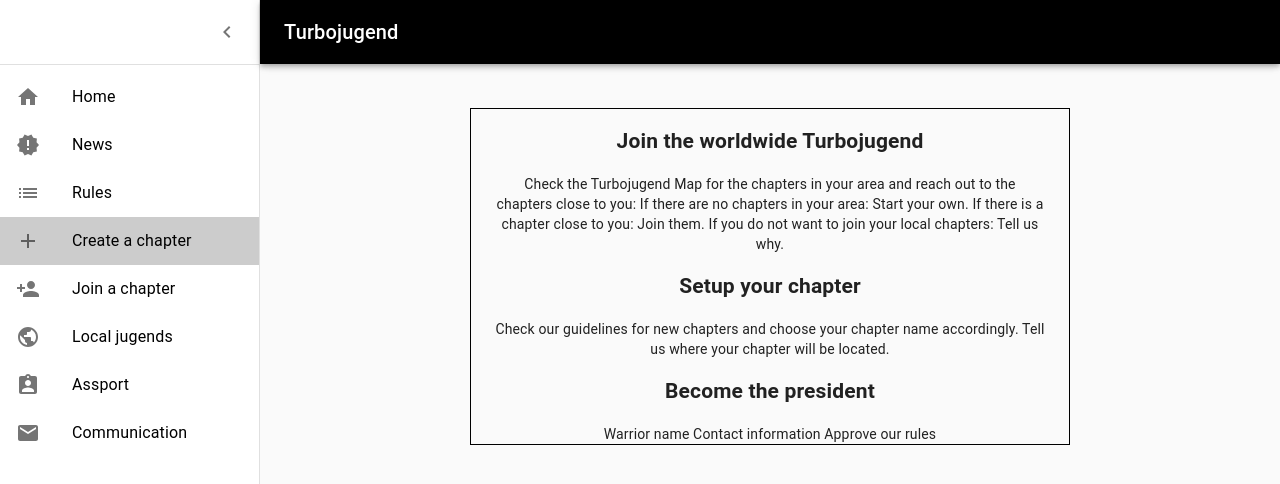
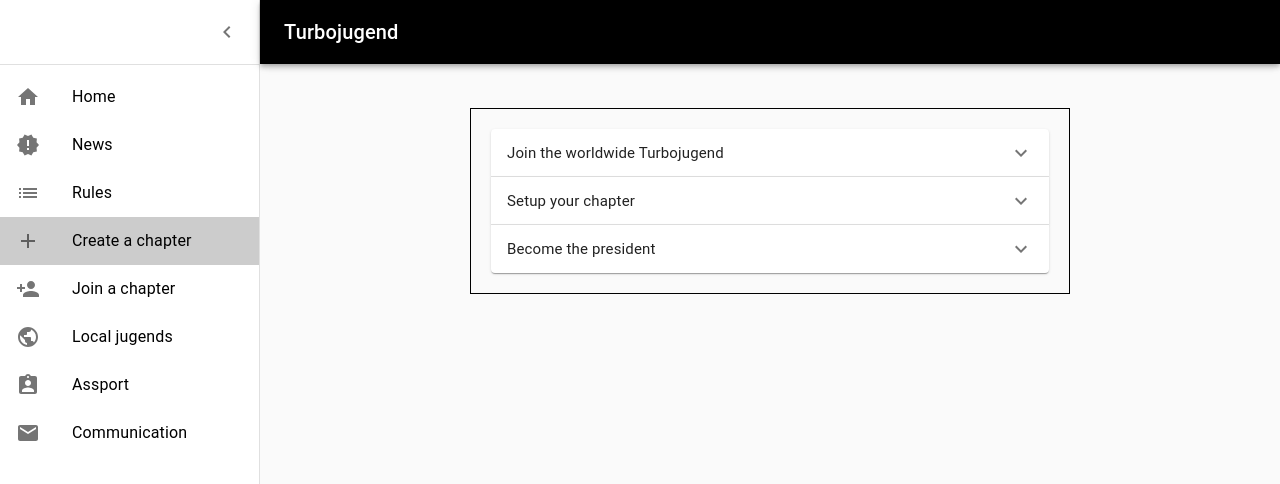
Before and after one commit to Turbojugend/public-page-web, a React (Create React App) app: page /create-a-chapter in a window 1280 px wide. Shown: the top 484 px of the page. Built offline with nearby package versions, Linux system fonts and the light colour scheme.

Commit message:
First version of create chapter

```diff
--- a/src/App.css
+++ b/src/App.css
@@ -1,7 +1,3 @@
-.App {
-  text-align: center;
-}
-
 .App-logo {
   height: 40vmin;
   pointer-events: none;
--- a/src/App.js
+++ b/src/App.js
@@ -34,6 +34,7 @@
 
 const MainContainer = styled(Container)`
     border: 1px solid #000;
+    padding: 20px;
 `;
 
 const useStyles = makeStyles(theme => ({
--- a/src/Components/Sections/CreateChapter/CreateChapter.js
+++ b/src/Components/Sections/CreateChapter/CreateChapter.js
@@ -1,20 +1,114 @@
 import React from "react";
+import {makeStyles} from '@material-ui/core/styles';
+import ExpansionPanel from '@material-ui/core/ExpansionPanel';
+import ExpansionPanelDetails from '@material-ui/core/ExpansionPanelDetails';
+import ExpansionPanelSummary from '@material-ui/core/ExpansionPanelSummary';
+import Typography from '@material-ui/core/Typography';
+import ExpandMoreIcon from '@material-ui/icons/ExpandMore';
+import styled from "@emotion/styled";
+import TextField from "@material-ui/core/TextField";
+import Checkbox from "@material-ui/core/Checkbox";
+import FormControlLabel from "@material-ui/core/FormControlLabel";
+import Button from "@material-ui/core/Button";
+import Grid from "@material-ui/core/Grid";
+
+const useStyles = makeStyles((theme) => ({
+    heading: {
+        fontSize: theme.typography.pxToRem(15),
+        flexShrink: 0,
+    },
+    secondaryHeading: {
+        fontSize: theme.typography.pxToRem(15),
+        color: theme.palette.text.secondary,
+    },
+}));
+
+const TextFieldStyled = styled(TextField)`
+    margin: 0 8px;
+`;
 
 export default function CreateChapter() {
+    const classes = useStyles();
+    const [expanded, setExpanded] = React.useState('');
+    const [state, setState] = React.useState({
+        checked: false,
+    });
+
+    const handleChange = (panel) => (event, isExpanded) => {
+        setExpanded(isExpanded ? panel : false);
+    };
+
+    const handleCheckChange = (event) => {
+        setState({ ...state, [event.target.name]: event.target.checked });
+    };
+
     return <div>
-        <h2>Join the worldwide Turbojugend</h2>
-        Check the Turbojugend Map for the chapters in your area and reach out to the chapters close to you:
-        If there are no chapters in your area: Start your own.
-        If there is a chapter close to you: Join them.
-        If you do not want to join your local chapters: Tell us why.
+        <ExpansionPanel expanded={expanded === 'panel1'} onChange={handleChange('panel1')}>
+            <ExpansionPanelSummary
+                expandIcon={<ExpandMoreIcon/>}
+                aria-controls="panel1bh-content"
+                id="panel1bh-header"
+            >
+                <Typography className={classes.heading}>Join the worldwide Turbojugend</Typography>
+            </ExpansionPanelSummary>
+            <ExpansionPanelDetails>
+                <Typography>
+                    Check the <a href="http://turbojugend.org/map/">Turbojugend Map</a> for the chapters in your area and reach out to the chapters close to you:
+                    <ul>
+                        <li>If there are no chapters in your area: Start your own.</li>
+                        <li>If there is a chapter close to you: Join them.</li>
+                        <li>If you do not want to join your local chapters: Tell us why.</li>
+                    </ul>
+                </Typography>
+            </ExpansionPanelDetails>
+        </ExpansionPanel>
 
-        <h2>Setup your chapter</h2>
-        Check our guidelines for new chapters and choose your chapter name accordingly.
-        Tell us where your chapter will be located.
+        <ExpansionPanel expanded={expanded === 'panel2'} onChange={handleChange('panel2')}>
+            <ExpansionPanelSummary
+                expandIcon={<ExpandMoreIcon/>}
+                aria-controls="panel2bh-content"
+                id="panel2bh-header"
+            >
+                <Typography className={classes.heading}>Setup your chapter</Typography>
+            </ExpansionPanelSummary>
+            <ExpansionPanelDetails>
+                <Typography>
+                    <ul>
+                        <li><a href="http://www.turbojugend.org/downloads/Turbojugend-Guidelines.pdf">Check our guidelines for new chapters</a> and choose your chapter name accordingly.</li>
+                        <li>Tell us where your chapter will be located.</li>
+                    </ul>
+                </Typography>
+            </ExpansionPanelDetails>
+        </ExpansionPanel>
 
-        <h2>Become the president</h2>
-        Warrior name
-        Contact information
-        Approve our rules
+        <ExpansionPanel expanded={expanded === 'panel3'} onChange={handleChange('panel3')}>
+            <ExpansionPanelSummary
+                expandIcon={<ExpandMoreIcon/>}
+                aria-controls="panel3bh-content"
+                id="panel3bh-header"
+            >
+                <Typography className={classes.heading}>Become the president</Typography>
+            </ExpansionPanelSummary>
+            <ExpansionPanelDetails>
+                <form noValidate autoComplete="off">
+                    <TextFieldStyled id="warrior-name" label="Warrior name" fullWidth required/>
+                    <TextFieldStyled id="email" label="Email" fullWidth required/>
+                    <FormControlLabel
+                        control={
+                            <Checkbox
+                                checked={state.checked}
+                                onChange={handleCheckChange}
+                                name="checkedB"
+                                color="primary"
+                            />
+                        }
+                        label="Approve our rules"
+                    />
+                    <Grid item xs={12}>
+                        <Button variant="contained" color="primary">Send</Button>
+                    </Grid>
+                </form>
+            </ExpansionPanelDetails>
+        </ExpansionPanel>
     </div>
 };
--- a/src/Components/Sections/JoinChapter/JoinChapter.js
+++ b/src/Components/Sections/JoinChapter/JoinChapter.js
@@ -210,9 +210,7 @@
                 <TextFieldStyled id="image-caption" label="Image caption" multiline fullWidth/>
             </Grid>
             <Grid item xs={12}>
-                <Button variant="contained" color="primary">
-                    Send
-                </Button>
+                <Button variant="contained" color="primary">Send</Button>
             </Grid>
         </Grid>
     </form>
```
